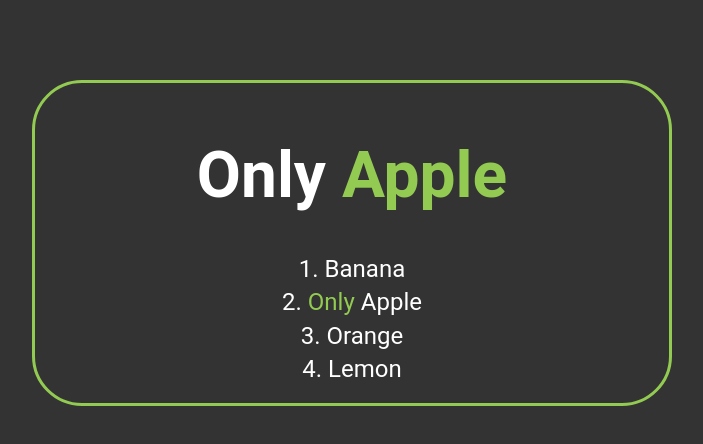
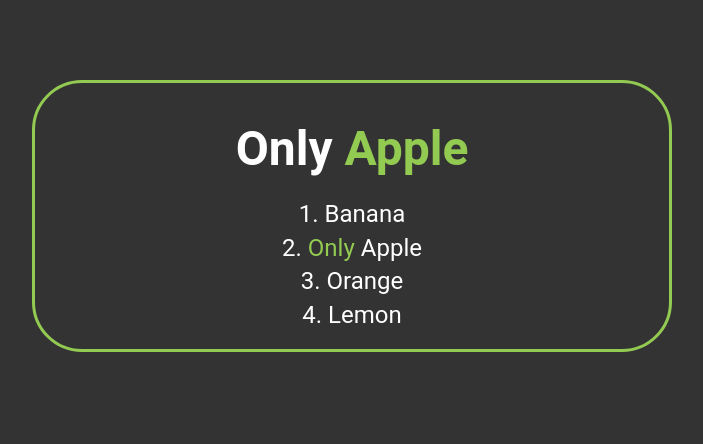
Before and after one commit to Chebutalio/MOC, a plain HTML site: page index.html in a window 1280 px wide. Shown: the whole page, without its empty margins (288-991 px from the left). Drawn offline with Linux system fonts and the light colour scheme.

Commit message:
Update style.css

```diff
--- a/style.css
+++ b/style.css
@@ -21,9 +21,9 @@ body {
 }
 
 h1 {
-  padding: 2rem;
+  padding: 1rem;
   text-align: center;
-  font-size: 4rem;
+  font-size: 3rem;
 }
 
 li {
```
